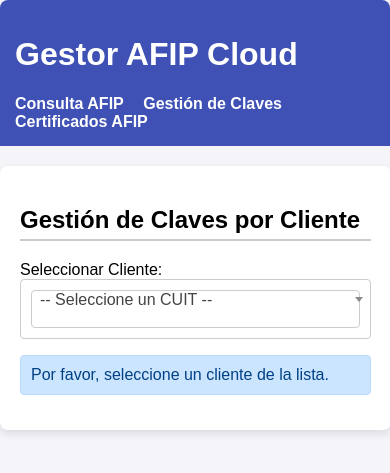
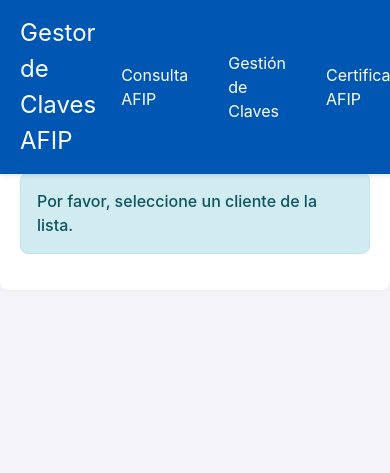
Before and after one commit to ChrisNoi904/GestorKeys, a Flask app: page /gestion_claves in a window 390 px wide. Shown: the top 473 px of the page. Run offline with Flask 2, Linux system fonts and the light colour scheme; the visitor is signed in with stand-in values (Sample User, id 1); data that the repository does not hold is empty; some libraries are stand-ins or nearby versions.

Commit message:
Refactor layout with Tailwind CSS and responsive styles
Updated layout.html to use Tailwind CSS and added responsive design features.

```diff
--- a/templates/layout.html
+++ b/templates/layout.html
@@ -2,73 +2,155 @@
 <html lang="es">
 <head>
     <meta charset="UTF-8">
-    <title>{% block title %}Gestor AFIP Cloud{% endblock %}</title>
+    <meta name="viewport" content="width=device-width, initial-scale=1.0">
+    <title>{% block title %}Gestor de Claves AFIP{% endblock %}</title>
+    <script src="https://cdn.tailwindcss.com"></script>
+    <style>
+        body {
+            font-family: 'Inter', sans-serif;
+            background-color: #f4f4f9;
+            margin: 0;
+            padding-top: 60px; /* Espacio para el header fijo */
+        }
+        .header {
+            background-color: #0056b3;
+            color: white;
+            padding: 15px 20px;
+            box-shadow: 0 2px 4px rgba(0, 0, 0, 0.1);
+            position: fixed;
+            top: 0;
+            left: 0;
+            right: 0;
+            z-index: 1000;
+            display: flex;
+            justify-content: space-between;
+            align-items: center;
+        }
+        .header h1 {
+            margin: 0;
+            font-size: 1.5rem;
+        }
+        .nav a {
+            color: white;
+            text-decoration: none;
+            padding: 8px 15px;
+            border-radius: 6px;
+            transition: background-color 0.2s;
+            margin-left: 10px;
+        }
+        .nav a:hover {
+            background-color: #004080;
+        }
+        .main-content {
+            padding: 20px;
+            max-width: 1200px;
+            margin: 20px auto;
+            background-color: white;
+            border-radius: 8px;
+            box-shadow: 0 0 10px rgba(0, 0, 0, 0.05);
+        }
+        .flash {
+            padding: 1rem;
+            border-radius: 8px;
+            margin-bottom: 1rem;
+            font-weight: 500;
+        }
+        .flash.error {
+            background-color: #f8d7da;
+            color: #721c24;
+            border: 1px solid #f5c6cb;
+        }
+        .flash.success {
+            background-color: #d4edda;
+            color: #155724;
+            border: 1px solid #c3e6cb;
+        }
+        .flash.info {
+            background-color: #d1ecf1;
+            color: #0c5460;
+            border: 1px solid #bee5eb;
+        }
+        .flash.warning {
+            background-color: #fff3cd;
+            color: #856404;
+            border: 1px solid #ffeeba;
+        }
 
-    <link href="https://cdn.jsdelivr.net/npm/select2@4.1.0-rc.0/dist/css/select2.min.css" rel="stylesheet" />
-
-    <style>
-        body { font-family: Arial, sans-serif; margin: 0; padding: 0; background-color: #f4f4f9; }
-        .container { width: 90%; max-width: 1100px; margin: 20px auto; background: white; padding: 20px; border-radius: 8px; box-shadow: 0 4px 8px rgba(0,0,0,0.1); }
-        .header { background-color: #3f51b5; color: white; padding: 15px; border-radius: 8px 8px 0 0; }
-        .nav a { color: white; margin-right: 15px; text-decoration: none; font-weight: bold; }
-        .flash { padding: 10px; margin-bottom: 15px; border-radius: 4px; }
-        .flash.success { background-color: #d4edda; color: #155724; border: 1px solid #c3e6cb; }
-        .flash.error { background-color: #f8d7da; color: #721c24; border: 1px solid #f5c6cb; }
-        .flash.info { background-color: #cce5ff; color: #004085; border: 1px solid #b8daff; }
-        .form-group { margin-bottom: 15px; }
-        /* Ajustamos el estilo para los inputs */
-        input[type="text"], input[type="password"], select, input[type="date"], .select2-container {
-            width: 100%; padding: 10px; border: 1px solid #ccc; border-radius: 4px; box-sizing: border-box;
+        .btn-delete {
+            background-color: #dc3545;
+            color: white;
+            padding: 6px 12px;
+            border-radius: 6px;
+            transition: background-color 0.2s;
         }
-        /* Corregimos el padding del select nativo (y Select2 lo usa para simular el control) */
-        select { padding: 10px; }
-
-        button, .btn { padding: 10px 15px; border: none; border-radius: 4px; cursor: pointer; color: white; text-decoration: none; display: inline-block; }
-        .btn-primary { background-color: #3f51b5; }
-        .btn-success { background-color: #4CAF50; }
-        .btn-danger { background-color: #f44336; }
-        .btn-info { background-color: #00bcd4; }
-        h2 { border-bottom: 2px solid #ccc; padding-bottom: 5px; margin-top: 20px; }
-        table { width: 100%; border-collapse: collapse; margin-top: 10px; }
-        th, td { border: 1px solid #ddd; padding: 8px; text-align: left; }
-        th { background-color: #f2f2f2; }
-
-        /* Ajustes específicos para que Select2 se vea bien con el estilo personalizado */
-        .select2-container .select2-selection--single {
-            height: 38px !important;
-            border: 1px solid #ccc !important;
+        .btn-delete:hover {
+            background-color: #c82333;
         }
-        .select2-container--default .select2-selection--single .select2-selection__rendered {
-            line-height: 18px !important; /* Ajuste para centrar texto */
+        .btn-add {
+            background-color: #28a745;
+            color: white;
+            padding: 6px 12px;
+            border-radius: 6px;
+            transition: background-color 0.2s;
         }
-        .select2-container--default .select2-selection--single .select2-selection__arrow {
-            height: 36px !important;
+        .btn-add:hover {
+            background-color: #1e7e34;
+        }
+        .text-danger {
+            color: #dc3545;
+            font-weight: 600;
+        }
+        /* Estilo para tablas */
+        .data-table {
+            width: 100%;
+            border-collapse: collapse;
+            margin-top: 15px;
+        }
+        .data-table th, .data-table td {
+            border: 1px solid #e2e8f0;
+            padding: 12px;
+            text-align: left;
+        }
+        .data-table th {
+            background-color: #f8f9fa;
+            font-weight: 600;
+            color: #4a5568;
         }
     </style>
 </head>
 <body>
     <div class="header">
-        <h1>Gestor AFIP Cloud</h1>
-        <div class="nav">
-            <a href="{{ url_for('index') }}">Consulta AFIP</a>
-            <a href="{{ url_for('gestion_claves') }}">Gestión de Claves</a>
-            <a href="{{ url_for('gestion_certificados') }}">Certificados AFIP</a>
+        <h1>Gestor de Claves AFIP</h1>
+        <div class="nav flex items-center">
+            {% if current_user.is_authenticated %}
+                <a href="{{ url_for('index') }}">Consulta AFIP</a>
+                <a href="{{ url_for('gestion_claves') }}">Gestión de Claves</a>
+                <a href="{{ url_for('gestion_certificados') }}">Certificados AFIP</a>
+
+                <!-- Enlace de Logout -->
+                <span class="text-sm font-semibold ml-4 mr-2">
+                    {{ current_user.username }}
+                </span>
+                <a href="{{ url_for('logout') }}" class="bg-red-500 hover:bg-red-700">
+                    Cerrar Sesión
+                </a>
+            {% endif %}
         </div>
     </div>
-    <div class="container">
+
+    <div class="main-content">
+        <!-- Flash Messages -->
         {% with messages = get_flashed_messages(with_categories=true) %}
             {% if messages %}
+                <ul class="list-none p-0">
                 {% for category, message in messages %}
-                    <div class="flash {{ category }}">{{ message }}</div>
+                    <li class="flash {{ category }}">{{ message }}</li>
                 {% endfor %}
+                </ul>
             {% endif %}
         {% endwith %}
+
         {% block content %}{% endblock %}
     </div>
-
-    <script src="https://code.jquery.com/jquery-3.7.1.min.js"></script>
-    <script src="https://cdn.jsdelivr.net/npm/select2@4.1.0-rc.0/dist/js/select2.min.js"></script>
-
-    {% block scripts %}{% endblock %}
 </body>
 </html>
```
